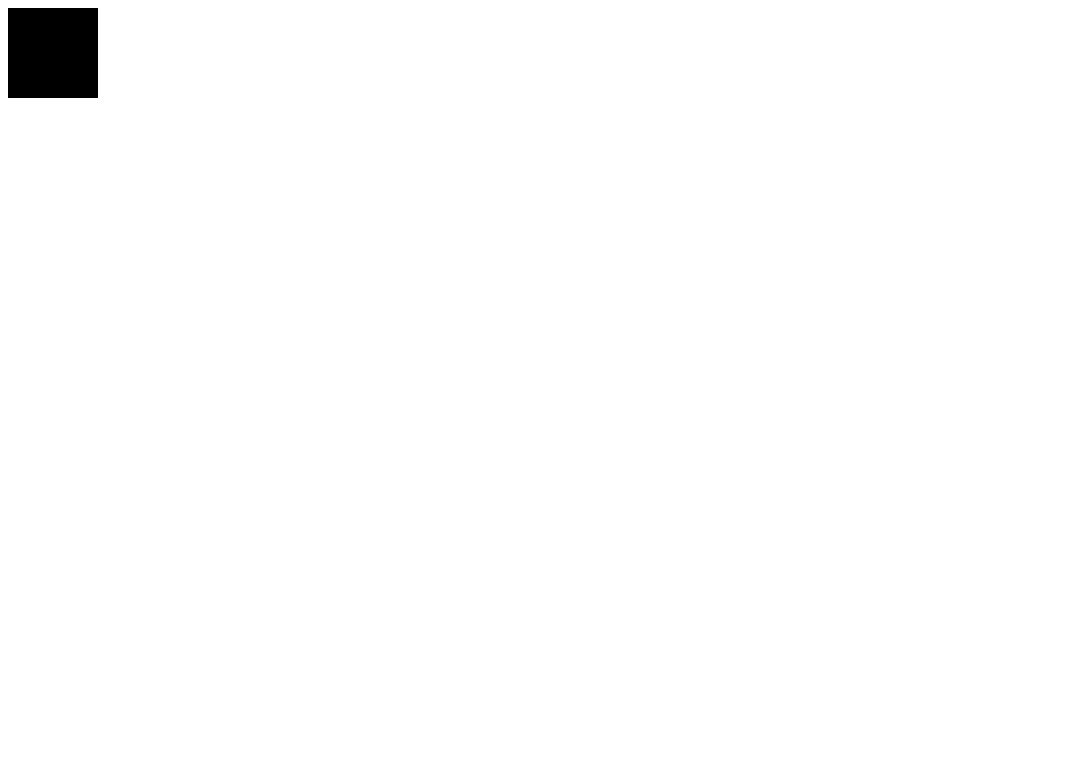
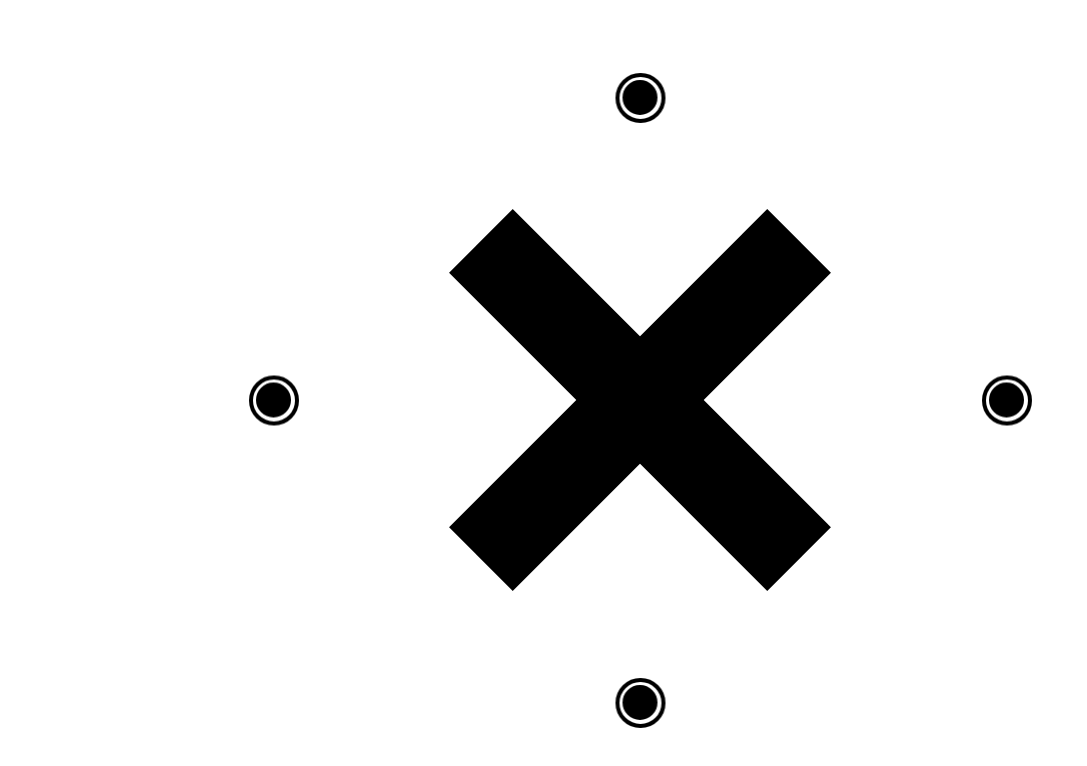
Before and after one commit to Fremen1990/CSS_Projects, a plain HTML site: page Zaawansowane animacje CSS/index.html in a window 1280 px wide. Shown: the whole page, without its empty margins (0-1087 px from the left). Drawn offline with Linux system fonts and the light colour scheme.

Commit message:
commit CSS project

```diff
--- a/Zaawansowane animacje CSS/index.html
+++ b/Zaawansowane animacje CSS/index.html
@@ -10,7 +10,12 @@
 </head>
 
 <body>
-    <div class="box"></div>
+    <button class="dot dot--left"></button>
+    <button class="dot dot--top"></button>
+    <button class="dot dot--right"></button>
+    <button class="dot dot--bottom"></button>
+    <div class="box box--from-top"></div>
+    <div class="box box--from-bottom"></div>
 </body>
 
 </html>
--- a/Zaawansowane animacje CSS/style.css
+++ b/Zaawansowane animacje CSS/style.css
@@ -1,5 +1,174 @@
+*,
+*::before,
+*::after {
+box-sizing: border-box;
+}
+
+
+@keyframes appear{
+    0%{
+        opacity:0;
+    }
+    100%{
+        opacity:1;
+        border:6px solid black;
+
+    }
+}
+
+@keyframes appearFromBottom{
+    0%{
+        opacity:0;
+        transform:translateY(500px);
+        border-radius: 50px;
+    }
+    15%{
+        opacity:1;
+        transform:translateY(0)
+    }
+    60%{
+        transform:rotate(45deg);
+        border-radius: 0;
+     }
+    70%{
+        transform: rotate(45deg) scaleX(5);
+    }
+    100%{
+        transform: rotate(405deg) scaleX(5);
+
+    }
+}
+
+@keyframes appearFromTop{
+    0%{
+        opacity:0;
+        transform:translateY(-500px);
+        border-radius: 50px;
+    }
+    15%{
+        opacity:1;
+        transform:translateY(0)
+    }
+    60%{
+        transform:rotate(720deg);
+        border-radius: 0;
+    }
+    70%{
+        transform: rotate(-45deg) scaleX(5) ;
+    }
+    100%{
+        transform: rotate(315deg) scaleX(5) ;
+
+    }
+}
+
 .box {
     width:90px;
     height:90px;
     background-color: black;
+    position:absolute;
+    top:0;
+    bottom:0;
+    left:0;
+    right:0;
+    margin:auto;
+    transition: .5s ease-in-out;
 }
+
+
+
+.dot{
+    position:absolute;
+    height:35px;
+    width:35px;
+    background-color: black;
+    border-radius: 50%;
+    border:0px transparent;
+    animation: appear 1.5s 3.5s ease-in-out both;
+    transform-origin: 0% 0%;
+    transition: background-color .3s 0.1s ease-in-out;
+    transition: .5s;
+}
+
+.dot::after{
+    content:'';
+    width:50px;
+    height:50px;
+    border:4px solid black;
+    background-color: transparent;
+    position: absolute;
+    top:50%;
+    left:50%;
+    transform: translate(-50%,-50%);
+    border-radius: 50%;
+    transition: opacity .3s ease-in-out;
+}
+.dot:hover::after{
+    opacity:0;
+    cursor: pointer;
+    animation: appear 0.5s .5s both;
+}
+
+
+
+.dot--left{
+    left:20%;
+    top:50%;
+    transform: translateY(-50%);
+}
+.dot--left:hover{
+    background-color: hsl(244, 100%, 55%);
+}
+
+.dot--left:hover~.box{
+    background-color: hsl(244, 100%, 55%);
+}
+
+.dot--top{
+    top:10%;
+    left:50%;
+    transform: translateX(-50%);
+}
+
+.dot--top:hover{
+    background-color: hsl(27, 100%, 55%);
+}
+
+.dot--top:hover~.box{
+    background-color: hsl(27, 100%, 55%);
+}
+
+.dot--right{
+    right:20%;
+    top:50%;
+    transform: translateY(-50%);
+}
+
+.dot--right:hover{
+    background-color: hsl(118, 100%, 55%);
+}
+
+.dot--right:hover~.box{
+    background-color: hsl(118, 100%, 55%);
+}
+.dot--bottom{
+    left:50%;
+    bottom:10%;
+    transform:translateX(-50%)
+}
+
+.dot--bottom:hover{
+    background-color: hsl(0, 100%, 51%);
+}
+
+.dot--bottom:hover~.box{
+    background-color: hsl(0, 100%, 51%);
+}
+
+.box--from-bottom{
+        animation: appearFromBottom 3s .5s both;
+ }
+
+.box--from-top{
+    animation: appearFromTop 3s .5s both;
+}
```
